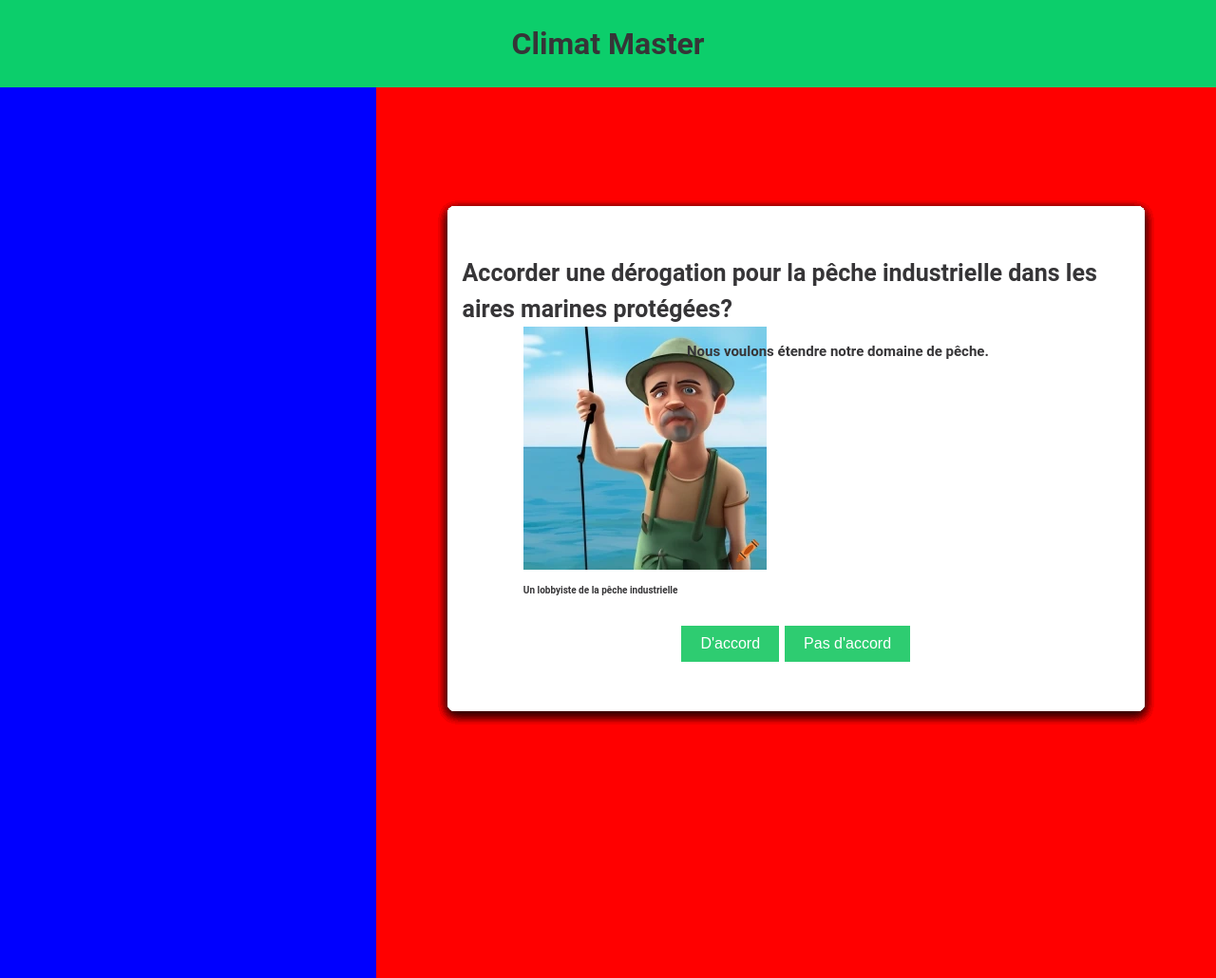
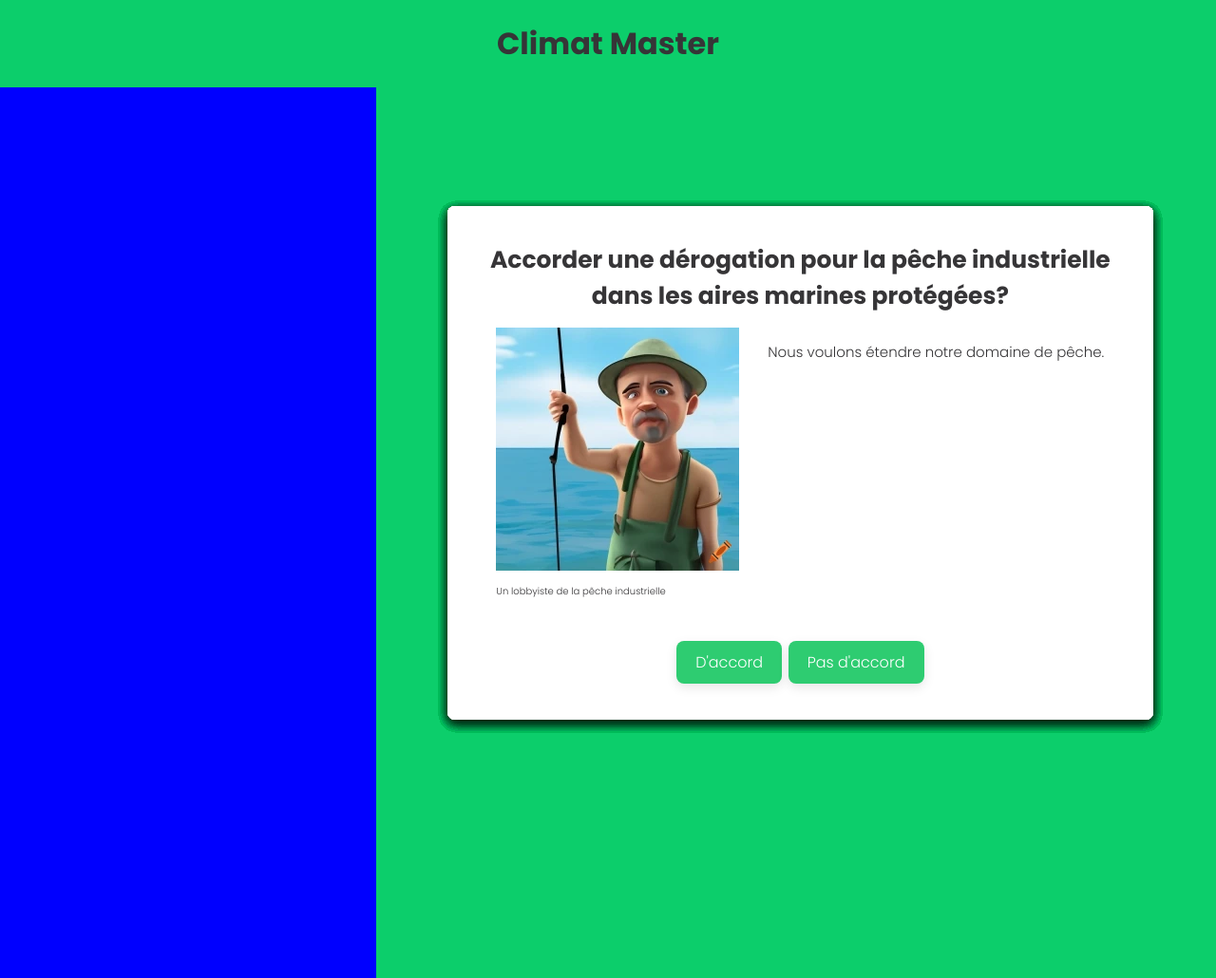
Before and after one commit to Gromototo/nuitinfo, a Flask app: page / in a window 1280 px wide. Shown: the whole page at 95% size. Run offline with Flask 3, Linux system fonts and the light colour scheme.

Commit message:
des modifs de css

```diff
--- a/static/script/Card.js
+++ b/static/script/Card.js
@@ -15,7 +15,7 @@ export default class Card {
             <div class="card-data-container card-design">
                 <div class="side front">
                     <div>
-                        <span class="card-data-question">${this.question.recto.question}</span>
+                        <h2 class="card-data-question">${this.question.recto.question}</h2>
                     </div>
                     <div class="card-data-interlocutor">
                         <div class="card-data-interlocutor-profil">
@@ -48,6 +48,7 @@ export default class Card {
     flipCard(cardElement) {
         const card = cardElement.querySelector('.card-data-container');
         card.style.transform = 'rotateY(180deg)';
+        card.style.padding = '0';
     }
 
     suprCard(cardElement) {
--- a/static/style/carte.css
+++ b/static/style/carte.css
@@ -1,6 +1,41 @@
+#section-card {
+  flex: 65%;
+  padding: 75px;
+}
+#card-stack{
+  position: relative;
+}
+.card {
+  position: absolute;
+  top: 0;
+  left: 0;
+  width: calc(100% - 32px);
+  height: calc((100vh - 7vh) - 30vh);
+}
+.card-data-container{
+  display: flex;
+  flex-direction: column;
+}
+.card-data-question{
+  font-size: 25px;
+  text-align: center;
+  font-weight: 700;
+}
+.card-data-interlocutor{
+  display: flex;
+}
+.card-data-interlocutor-profil{
+  font-size: 10px;
+  padding: 15px;
+}
+.card-data-interlocutor-description{
+  font-size: 15px;
+  padding: 15px;
+}
+
 .card-container {
   perspective: 1000px;
-    width: 80%;
+  width: 100%;
   height: 500px;
   margin: 50px auto;
 }
@@ -22,18 +57,16 @@
   align-items: center;
   justify-content: center;
   font-size: 24px;
-    font-weight: bold;
   border-radius: 8px;
   background-color: white;
   box-shadow: rgba(0, 0, 0, 0.1) 0px 4px 12px;
+  padding: 2vh;
+  transition: transform 0.3s ease-in-out;
 }
-
-  /* .front {
-    background-color: white;
-  } */
 
 .back{
   transform: rotateY(180deg);
+  translate: -4vh;
 }
 
 .btn-container {
@@ -48,11 +81,6 @@
   background-color: #2ecc71;
   color: white;
   border: none;
+  border-radius: 8px;
+  box-shadow: rgba(0, 0, 0, 0.1) 0px 4px 12px;
 }
-
-  disagree{
-    position: absolute;
-    bottom: 0;
-    right: 0;
-    margin: 20px;
-  }
--- a/static/style/style.css
+++ b/static/style/style.css
@@ -1,9 +1,16 @@
+@import url('https://fonts.googleapis.com/css2?family=Poppins:wght@300;700&display=swap');
+
 :root{
     --color-green:#0CCE6B;
     --color-white:#FFFFFF;
     --color-black:#363537;
     --color-grey:#D9D9D9;
 }
+
+*{
+    font-family: 'Poppins', sans-serif;
+}
+
 h1, h2, h3, h4, h5, h6 {
     color: var(--color-black);
     margin: 0;
@@ -43,7 +50,6 @@ main {
     background: #0CCE6B;
 }
 main section{
-    background-color: red;
     height: calc(100vh - 7vh);
     overflow: hidden;
 }
@@ -51,94 +57,3 @@ main section{
     flex: 35%;
     background-color: blue;
 }
-#section-card {
-    flex: 65%;
-    padding: 75px;
-}
-#card-stack{
-    position: relative;
-}
-.card {
-    position: absolute;
-    top: 0;
-    left: 0;
-    width: calc(100% - 32px);
-    height: calc((100vh - 7vh) - 30vh);
-}
-.card-data-container{
-    display: flex;
-    flex-direction: column;
-}
-.card-data-question{
-    font-size: 25px;
-    text-align: center;
-    font-weight: bold;
-}
-.card-data-interlocutor{
-    display: flex;
-}
-.card-data-interlocutor-profil{
-    width: 30%;
-    font-size: 10px;
-}
-.card-data-interlocutor-description{
-    font-size: 15px;
-}
-
-.card-container {
-    perspective: 1000px;
-    width: 100%;
-    height: 500px;
-    margin: 50px auto;
-  }
-
-  .card-design {
-    width: 100%;
-    height: 100%;
-    transform-style: preserve-3d;
-    transition: transform 0.5s;
-  }
-
-  .card-design .side{
-    width: 100%;
-    height: 100%;
-    position: absolute;
-    backface-visibility: hidden;
-    display: flex;
-    flex-direction: column;
-    align-items: center;
-    justify-content: center;
-    font-size: 24px;
-    font-weight: bold;
-    border-radius: 8px;
-    background-color: white;
-    box-shadow: rgba(0, 0, 0, 0.1) 0px 4px 12px;
-    padding: 16px;
-    transition: transform 0.3s ease-in-out;
-  }
-
-  .back{
-    transform: rotateY(180deg);
-    translate: -4vh;
-  }
-
-  .btn-container {
-    text-align: center;
-  }
-
-  .btn {
-    margin-top: 20px;
-    padding: 10px 20px;
-    font-size: 16px;
-    cursor: pointer;
-    background-color: #2ecc71;
-    color: white;
-    border: none;
-  }
-
-  /* .disagree{
-    position: absolute;
-    bottom: 0;
-    right: 0;
-    margin: 20px;
-  } */
--- a/templates/index.html
+++ b/templates/index.html
@@ -5,6 +5,7 @@
     <meta name="viewport" content="width=device-width, initial-scale=1.0">
     <title>Design Example</title>
     <link rel="stylesheet" href="../static/style/style.css">
+    <link rel="stylesheet" href="../static/style/carte.css">
   </head>
   <body>
     <header id="header">
```
Lines whose indentation alone changed are shown as unchanged.
